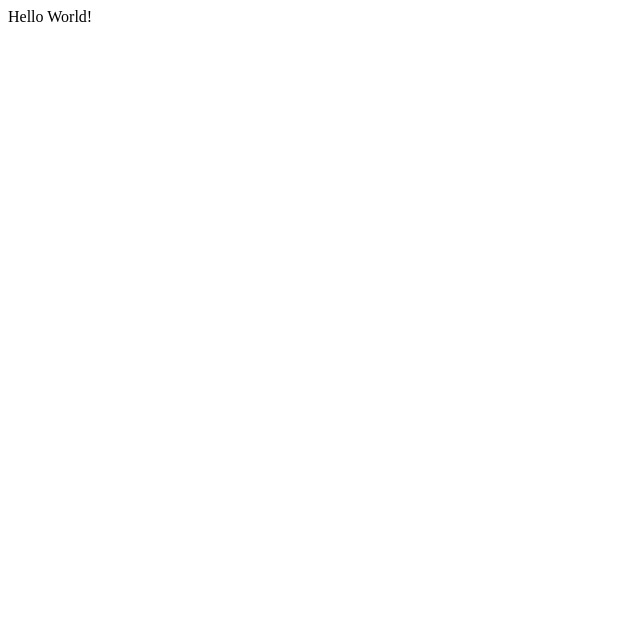
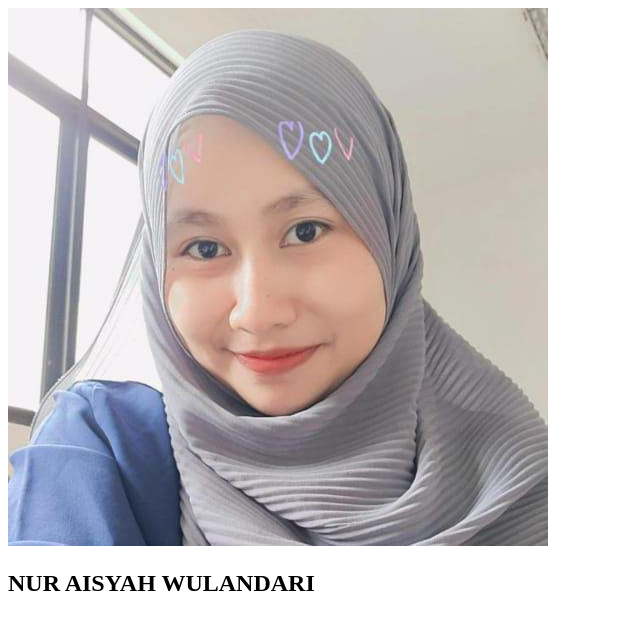
Before and after one commit to NurAisyahWulandari/tugas3kakas, a plain HTML site: page index.html in a window 1280 px wide. Shown: the whole page, without its empty margins (0-640 px from the left). Drawn offline with Linux system fonts and the light colour scheme.

Commit message:
changed hello world with img and h2 to display simple profile

```diff
--- a/index.html
+++ b/index.html
@@ -6,6 +6,9 @@
     <title>Document</title>
 </head>
 <body>
-    Hello World!
+    <div>
+        <img src="fotoo.jpeg" alt="fotoku">
+        <h2>NUR AISYAH WULANDARI</h2>
+    </div>
 </body>
 </html>
```
Also changed, not shown: fotoo.jpeg (added).
